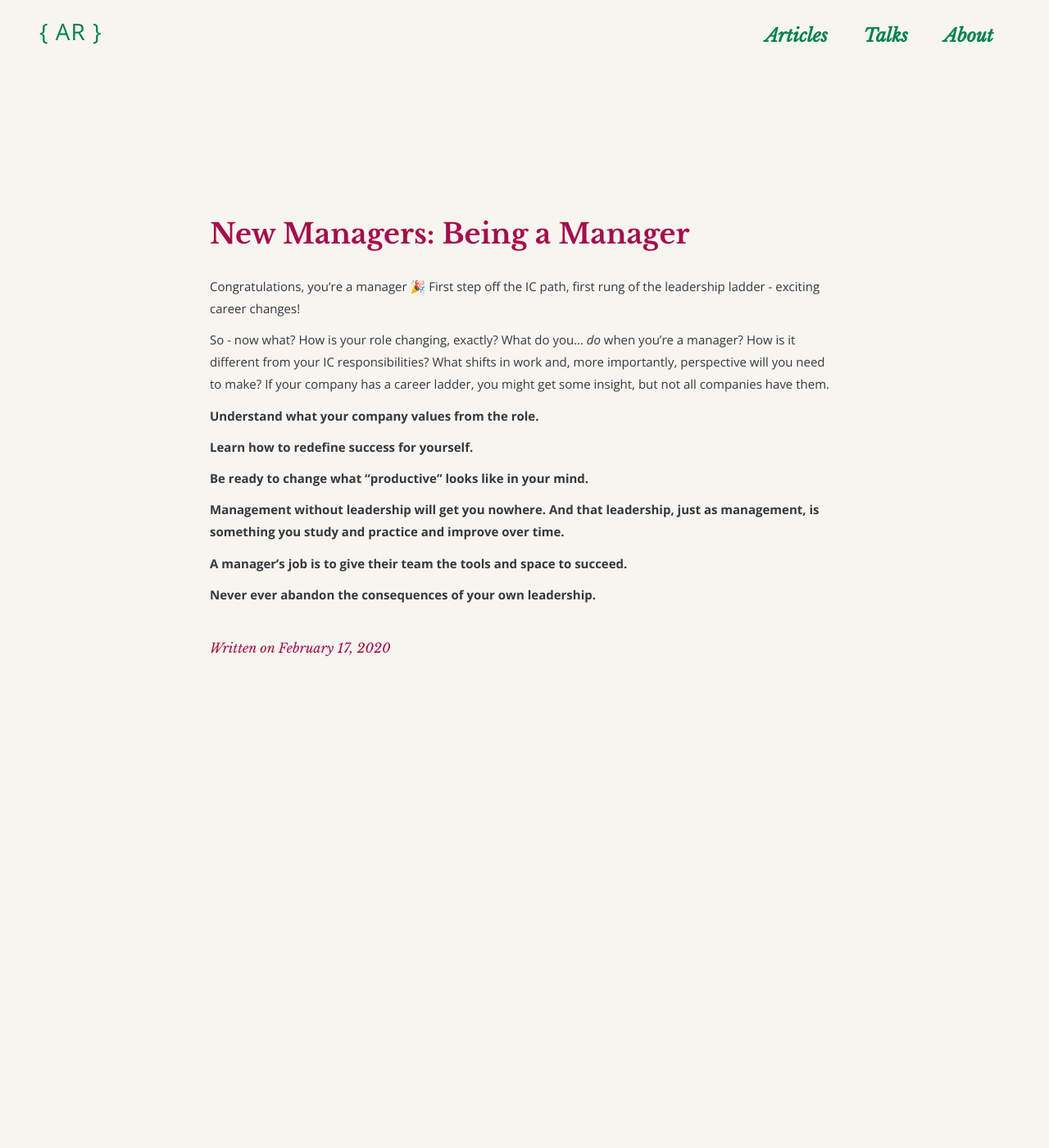
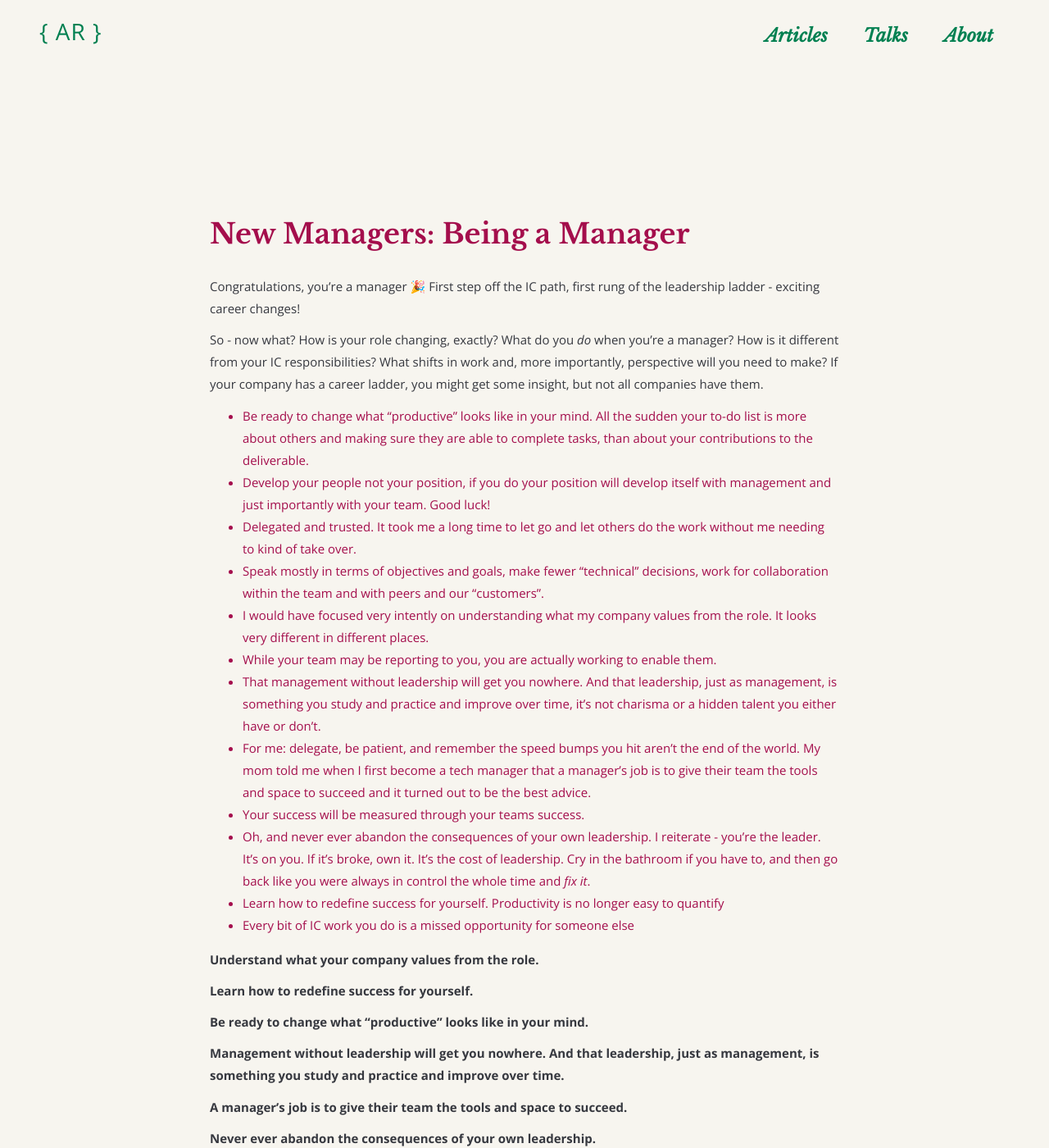
Before and after one commit to angelariggs/angelariggs.github.io, a Jekyll site: the page built from _posts/2020-02-17-being-a-manager.md, in a window 1280 px wide and 1400 px high. Shown: the whole window at 82% size. Built offline with Jekyll 4.4.1, drawn with Linux system fonts in a browser that asks for light colours; comment, search, counter and statistics services are not loaded; some of the changed text lies outside the part shown.

Commit message:
moar content

```diff
--- a/_posts/2020-02-17-being-a-manager.md
+++ b/_posts/2020-02-17-being-a-manager.md
@@ -1,14 +1,28 @@
 ---
 layout: post
 title:  "New Managers: Being a Manager"
-date:   2020-02-17
+date:   2020-03-04
 permalink: /articles/new-manager-role
 comments: true
 ---
 
 Congratulations, you're a manager 🎉 First step off the IC path, first rung of the leadership ladder - exciting career changes!
 
-So - now what? How is your role changing, exactly? What do you... _do_ when you're a manager? How is it different from your IC responsibilities? What shifts in work and, more importantly, perspective will you need to make? If your company has a career ladder, you might get some insight, but not all companies have them.
+So - now what? How is your role changing, exactly? What do you _do_ when you're a manager? How is it different from your IC responsibilities? What shifts in work and, more importantly, perspective will you need to make? If your company has a career ladder, you might get some insight, but not all companies have them.
+
+- Be ready to change what "productive" looks like in your mind. All the sudden your to-do list is more about others and making sure they are able to complete tasks, than about your contributions to the deliverable.
+- Develop your people not your position, if you do your position will develop itself with management and just importantly with your team. Good luck!
+- Delegated and trusted. It took me a long time to let go and let others do the work without me needing to kind of take over.
+- Speak mostly in terms of objectives and goals, make fewer "technical" decisions, work for collaboration within the team and with peers and our "customers".
+- I would have focused very intently on understanding what my company values from the role. It looks very different in different places.
+- While your team may be reporting to you, you are actually working to enable them.
+- That management without leadership will get you nowhere. And that leadership, just as management, is something you study and practice and improve over time, it’s not charisma or a hidden talent you either have or don’t.
+- For me: delegate, be patient, and remember the speed bumps you hit aren’t the end of the world.  My mom told me when I first become a tech manager that a manager’s job is to give their team the tools and space to succeed and it turned out to be the best advice.
+- Your success will be measured through your teams success.
+- Oh, and never ever abandon the consequences of your own leadership. I reiterate - you're the leader. It's on you. If it's broke, own it. It's the cost of leadership. Cry in the bathroom if you have to, and then go back like you were always in control the whole time and *fix it*.
+- Learn how to redefine success for yourself. Productivity is no longer easy to quantify
+- Every bit of IC work you do is a missed opportunity for someone else
+
 
 **Understand what your company values from the role.**
 
```
